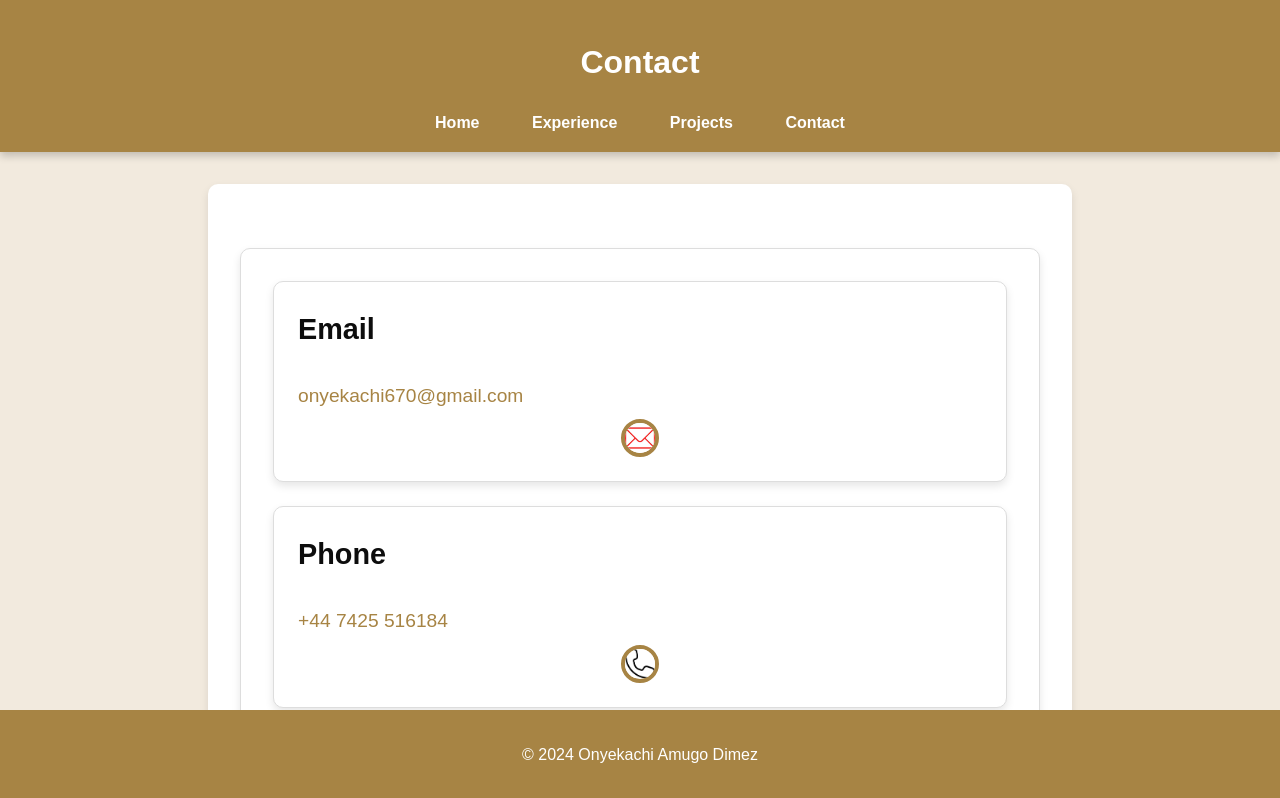
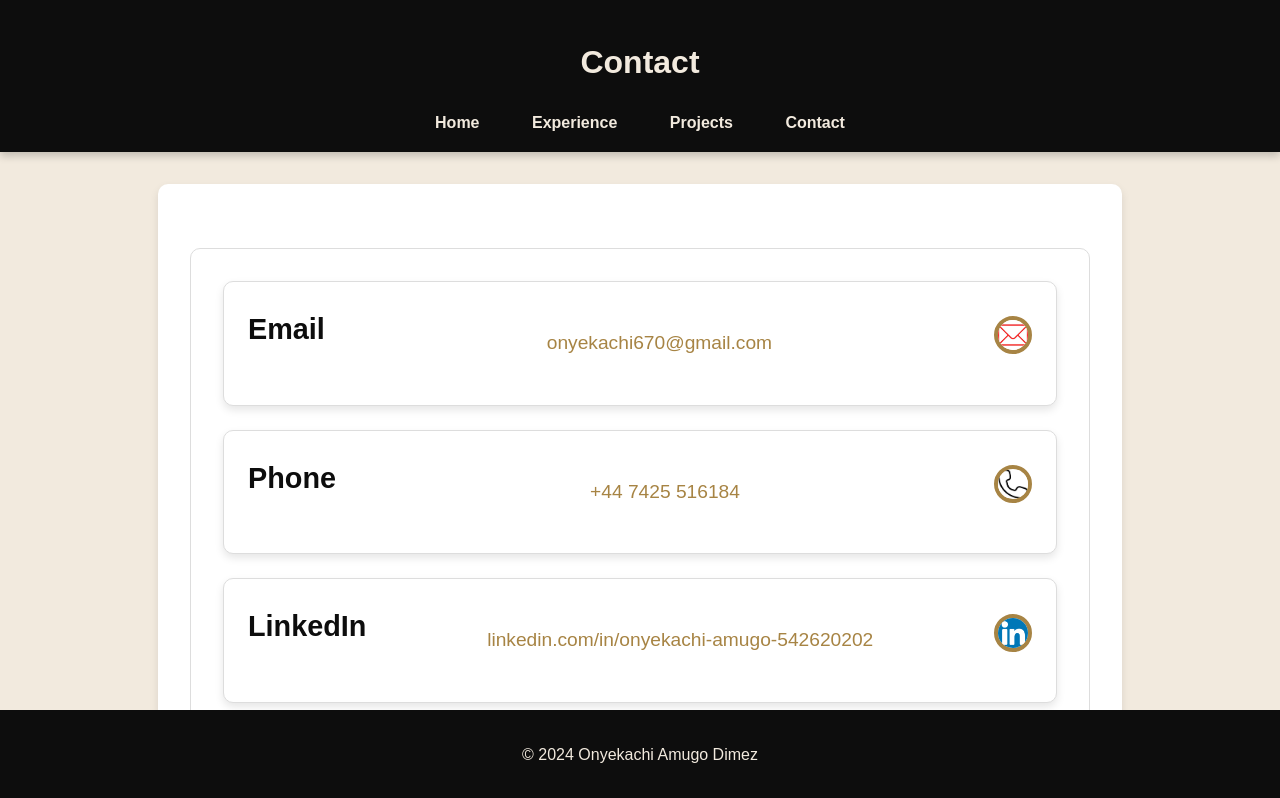
Before and after one commit to Kachi2601/Kachi2601.github.io, a plain HTML site: page contact.html in a window 1280 px wide. Shown: the top 798 px of the page. Drawn offline with Linux system fonts and the light colour scheme.

Commit message:
Update contact.html

```diff
--- a/contact.html
+++ b/contact.html
@@ -11,13 +11,13 @@
             line-height: 1.6;
             margin: 0;
             padding: 0;
-            background-color: #f2eade;
-            color: #0d0d0d;
+            background-color: #f2eade; /* Light beige background */
+            color: #0d0d0d; /* Black text */
         }
 
         header {
-            background: #a78444;
-            color: #fff;
+            background: #0d0d0d; /* Black background */
+            color: #f2eade; /* Light beige text */
             padding: 1rem 0;
             text-align: center;
             box-shadow: 0 4px 8px rgba(0, 0, 0, 0.2);
@@ -35,14 +35,14 @@
         }
 
         nav ul li a {
-            color: #fff;
+            color: #f2eade; /* Light beige text */
             text-decoration: none;
             font-weight: bold;
             transition: color 0.3s, transform 0.3s;
         }
 
         nav ul li a:hover {
-            color: #f2eade;
+            color: #a78444; /* Gold on hover */
             transform: scale(1.1);
         }
 
@@ -52,28 +52,25 @@
         }
 
         .container {
-            max-width: 800px;
+            max-width: 900px;
             margin: 0 auto;
             padding: 2rem;
-        }
-
-        section {
-            margin: 2rem auto;
-            padding: 2rem;
-            background: #fff;
+            background: #fff; /* White background */
             border-radius: 10px;
             box-shadow: 0 4px 8px rgba(0, 0, 0, 0.1);
         }
 
         .contact-info {
-            background: #fff;
-            border: 1px solid #ddd;
+            background: #fff; /* White background */
+            border: 1px solid #ddd; /* Light gray border */
             border-radius: 10px;
             padding: 1.5rem;
             margin-bottom: 1.5rem;
             box-shadow: 0 4px 8px rgba(0, 0, 0, 0.1);
             transition: transform 0.3s, box-shadow 0.3s;
-            text-align: left;
+            display: flex;
+            align-items: center;
+            justify-content: space-between;
         }
 
         .contact-info:hover {
@@ -83,30 +80,28 @@
 
         .contact-info h3 {
             margin-top: 0;
-            color: #0d0d0d;
+            color: #0d0d0d; /* Black text */
             font-size: 1.8rem;
         }
 
         .contact-info p {
-            color: #0d0d0d;
+            color: #0d0d0d; /* Black text */
             font-size: 1.2rem;
             margin: 0.5rem 0;
             word-wrap: break-word;
         }
 
         .contact-info a {
-            color: #a78444;
+            color: #a78444; /* Gold links */
             text-decoration: none;
             transition: color 0.3s;
         }
 
         .contact-info a:hover {
-            color: #f2eade;
+            color: #f2eade; /* Light beige on hover */
         }
 
         .contact-info img {
-            display: block;
-            margin: 0.5rem auto 0;
             width: 30px;
             height: 30px;
             object-fit: contain;
@@ -114,17 +109,20 @@
 
         @media (max-width: 600px) {
             .contact-info {
+                flex-direction: column;
+                align-items: center;
                 text-align: center;
             }
 
             .contact-info img {
-                margin: 0.5rem auto 0;
+                margin-top: 0.5rem;
+                margin-bottom: 0;
             }
         }
 
         footer {
-            background: #a78444;
-            color: #fff;
+            background: #0d0d0d; /* Black background */
+            color: #f2eade; /* Light beige text */
             text-align: center;
             padding: 1rem 0;
             position: fixed;
```
